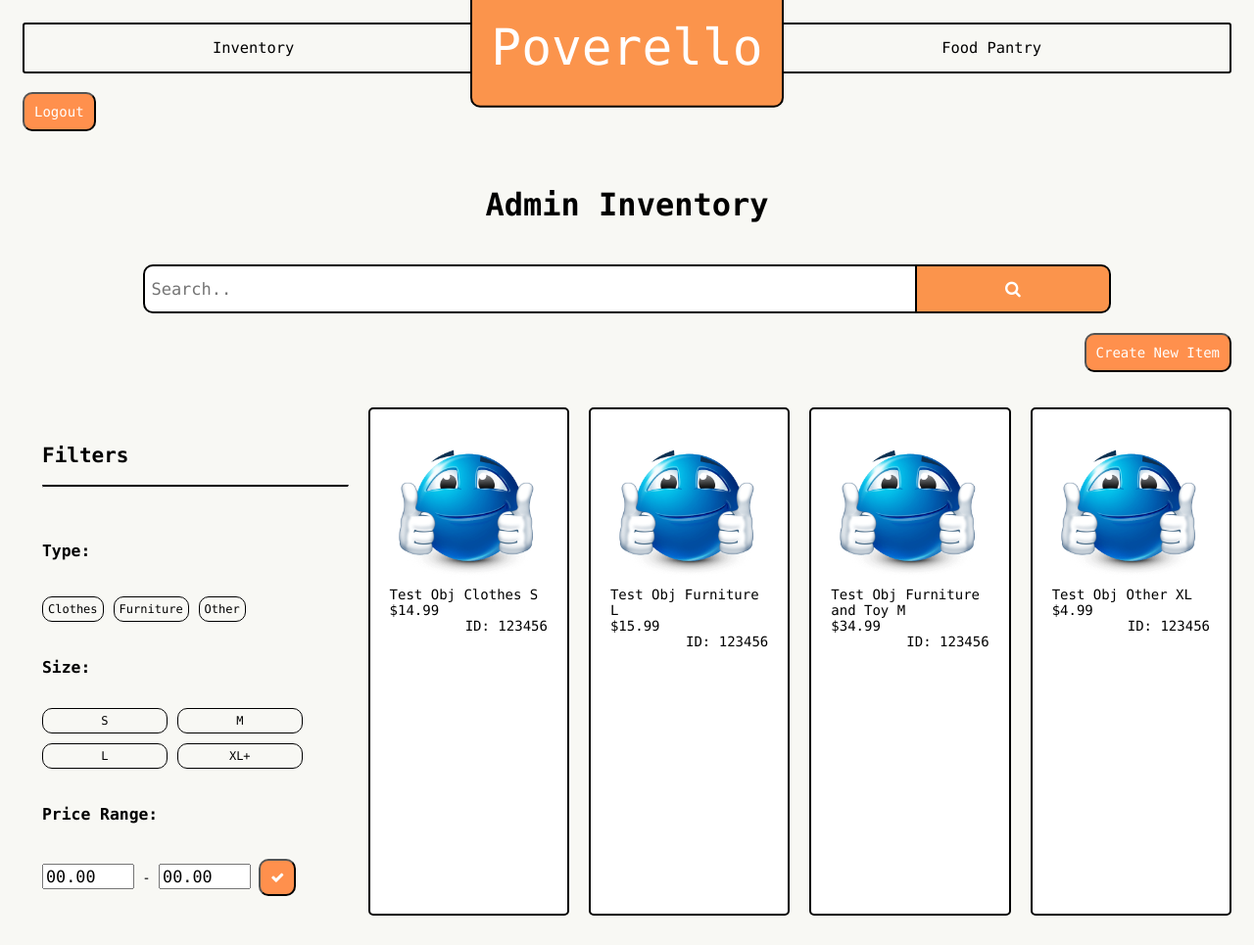
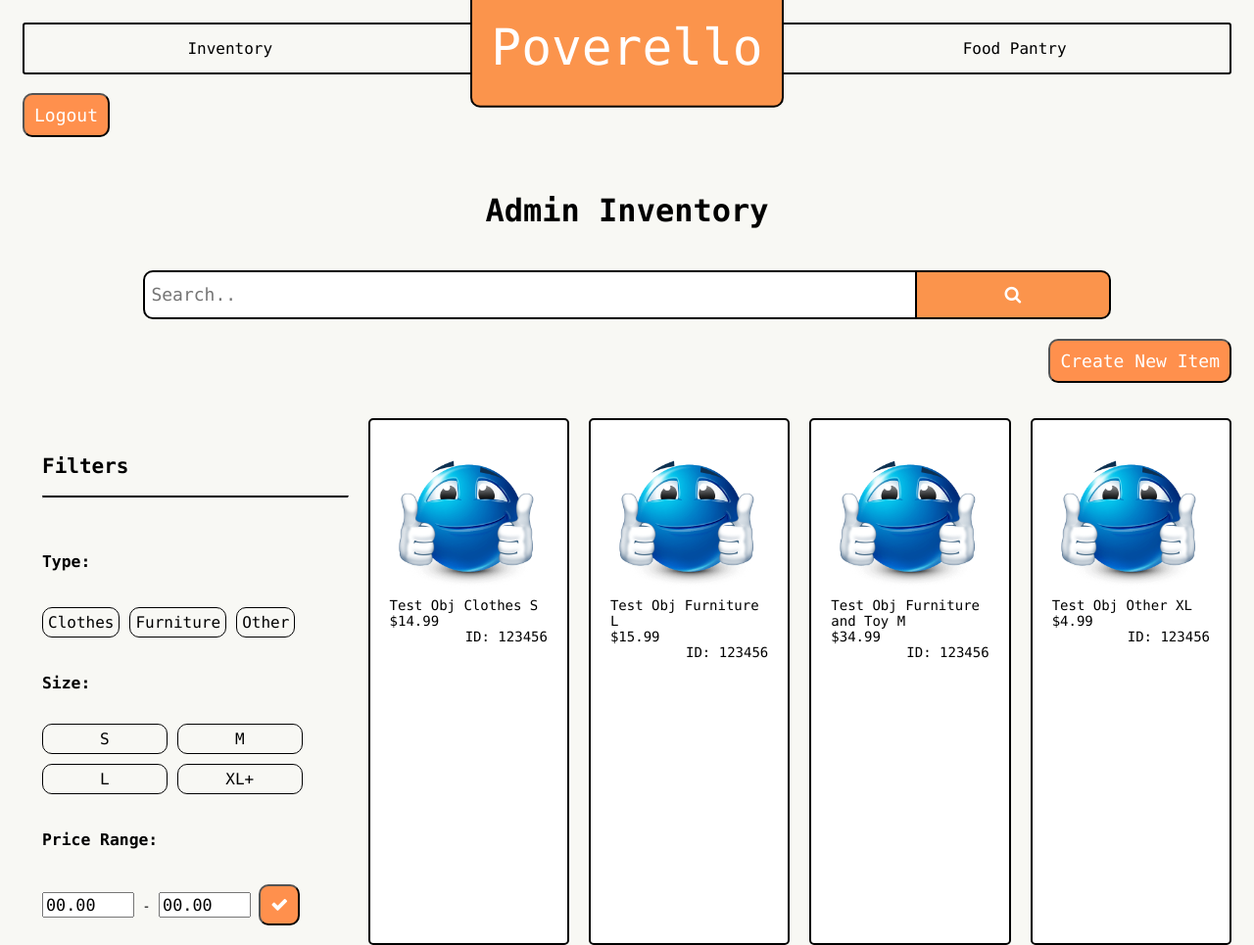
Before and after one commit to Kyra15/ThriftStore, a plain HTML site: page inventory.html in a window 1280 px wide. Shown: the whole page at 98% size. Drawn offline with Linux system fonts and the light colour scheme.

Commit message:
close to final update styles.css

```diff
--- a/styles.css
+++ b/styles.css
@@ -25,13 +25,12 @@ body {
   color: #000;
   border-radius: 3px;
   padding: 15px;
-  padding-left: 15vw;
-  padding-right: 15vw;
-  font-size: 1.2vw;
+  padding-left: 13vw;
+  padding-right: 13vw;
+  font-size: 100%;
   grid-column-start: 1;
   grid-column-end: 4;
   border: 2px solid black;
-  display: flex;
   justify-content: space-between;
   align-items: center;
   z-index: 2;
@@ -87,14 +86,15 @@ img {
 .button {
   border-radius: 10px;
   color: white;
+  font-weight: normal;
   background-color: #ff904d;
   text-align: center;
-  font-size: 14px;
+  font-size: 18px;
   padding: 10px;
   font-family: Monaco;
 }
 
-.button.active {
+.button:active {
   background-color: #d16f2a;
 }
 
@@ -106,7 +106,7 @@ hr.black-border {
 
 .search input[type=text] {
   padding: 10px;
-  font-size: 17px;
+  font-size: 18px;
   border: 2px solid black;
   border-radius: 10px 0 0 10px;
   float: left;
@@ -122,7 +122,7 @@ hr.black-border {
   padding: 10px;
   background: #fb944c;
   color: white;
-  font-size: 17px;
+  font-size: 18px;
   cursor: pointer;
   border-radius: 0 10px 10px 0;
   height: 50px;
@@ -138,7 +138,7 @@ hr.black-border {
   padding: 5px;
   background: transparent;
   color: black;
-  font-size: 12px;
+  font-size: 16px;
   cursor: pointer;
   border-radius: 10px;
   font-family: Monaco;
```
